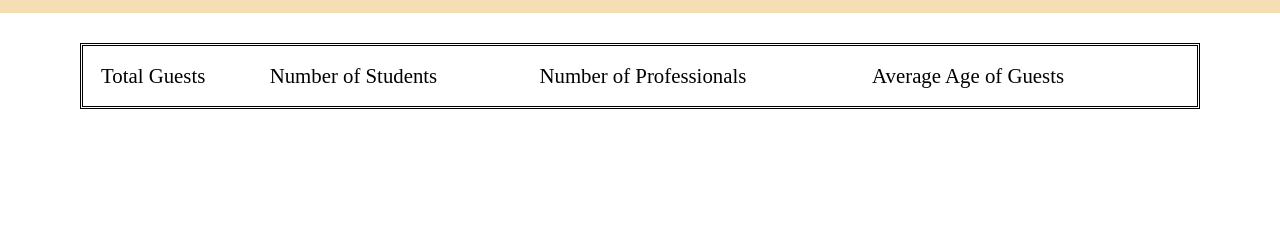
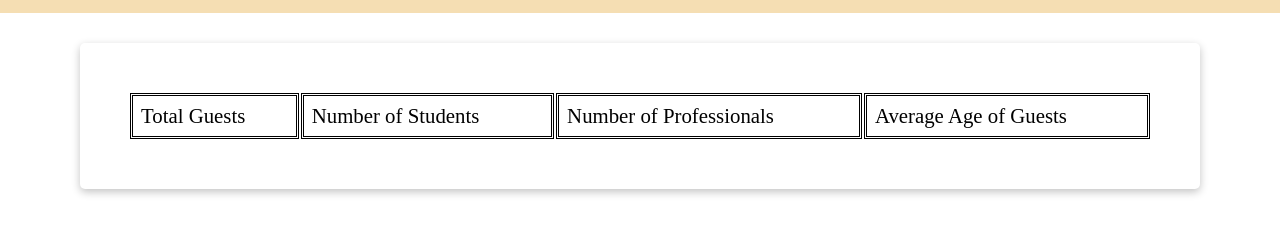
Before and after one commit to sabiransari1/masaiverse-event, a plain HTML site: page reports.html in a window 1280 px wide. Shown: the part 57-290 px from the top of the page. Drawn offline with Linux system fonts and the light colour scheme; no server answers; sample sign-in values are in the browser's storage.

Commit message:
masaiverse-event

```diff
--- a/css/reports.css
+++ b/css/reports.css
@@ -27,10 +27,20 @@ main {
 
 #main > table {
   width: 100%;
-  border: 3px double black;
-  padding: 1rem;
+  box-shadow: rgba(0, 0, 0, 0.24) 0px 3px 8px;
+  padding: 3rem;
+  border-radius: 5px;
 }
 
-#main > table > thead {
+#main > table > thead > tr > td {
   font-size: 1.3rem;
+  border: 3px double #000000;
+  padding: 0.5rem;
 }
+
+#main > table > tbody > tr > td {
+  font-size: 1.1rem;
+  border: 3px double #000000;
+  padding: 0.5rem;
+  color: #757279;
+}
```
